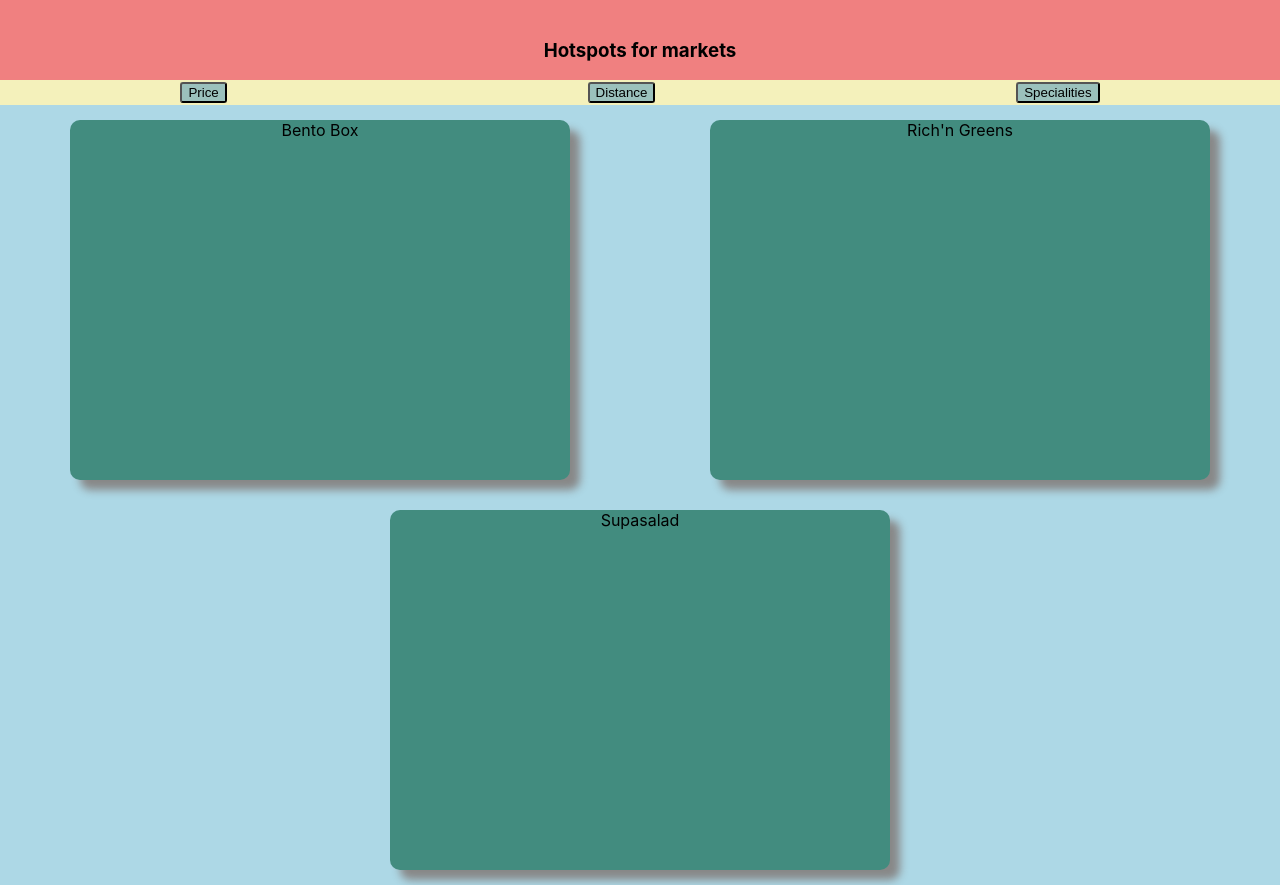
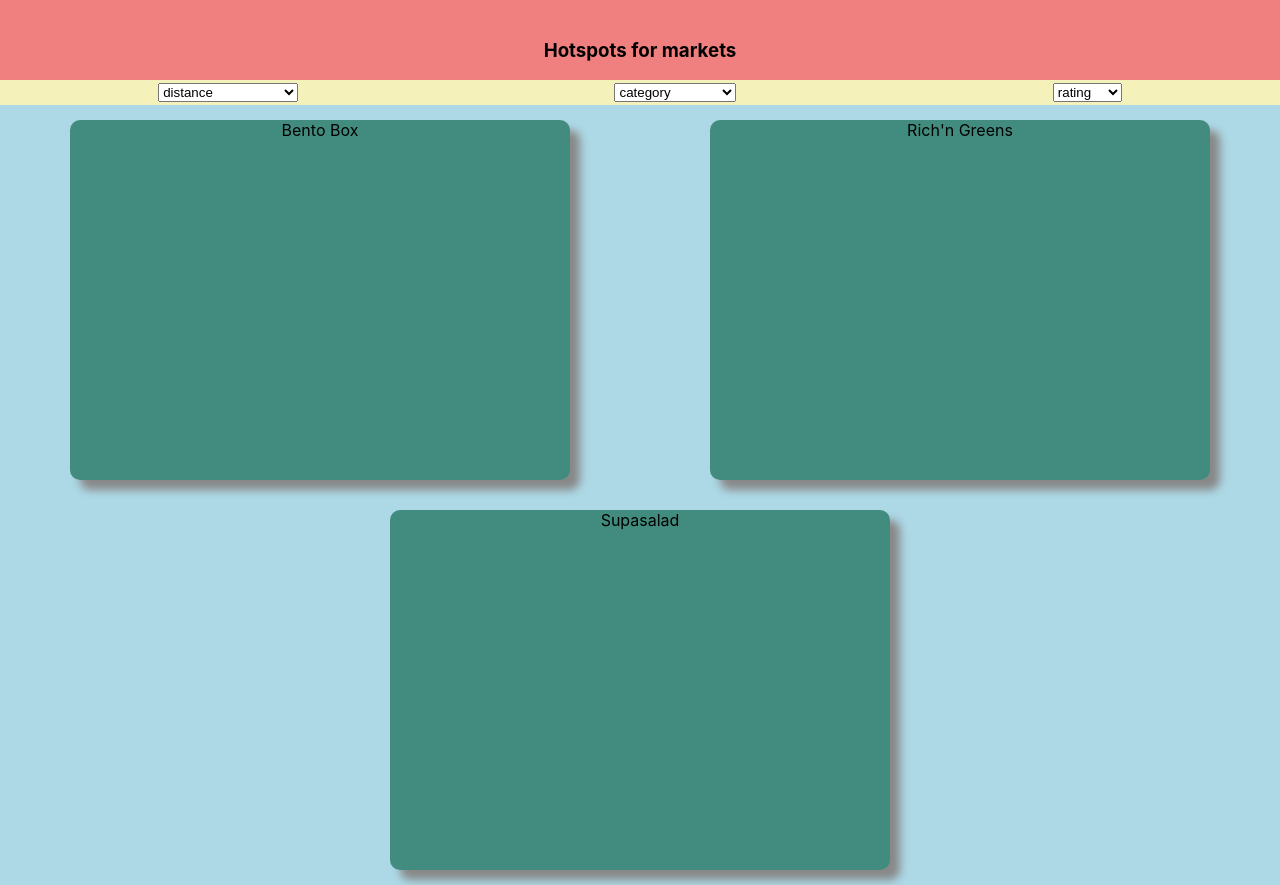
Before and after one commit to cristinamerisoiu/findingsmth, a React (Create React App) app: page / in a window 1280 px wide. Built offline with nearby package versions, Linux system fonts and the light colour scheme.

Commit message:
add filter array with options

```diff
--- /dev/null
+++ b/src/api/filter.js
@@ -0,0 +1,14 @@
+export const filter = [
+  {
+    name: "distance",
+    options: ["<2min", "<3min", "<10min"]
+  },
+  {
+    name: "category",
+    options: ["salads", "healthy", "bio"]
+  },
+  {
+    name: "rating",
+    options: ["****", "***", "**"]
+  }
+];
--- a/src/components/Filter.js
+++ b/src/components/Filter.js
@@ -1,6 +1,13 @@
 import React from "react";
-function Filter() {
-  return <section className="filter">Filter</section>;
+function Filter(props) {
+  return (
+    <select className="filter">
+      <option className="badges">{props.filter.name}</option>
+      <option className="badges">{props.filter.options}</option>
+      <option className="badges">{props.filter.options}</option>
+      <option className="badges">{props.filter.options}</option>
+    </select>
+  );
 }
 
 export default Filter;
--- a/src/components/FilterList.js
+++ b/src/components/FilterList.js
@@ -1,11 +1,13 @@
 import React from "react";
 import Filter from "./Filter";
+import { filter } from "../api/filter";
+
 function FilterList() {
   return (
     <div className="FilterList">
-      <button className="badges">Price</button>
-      <button className="badges">Distance</button>
-      <button className="badges">Specialities</button>
+      {filter.map(filter => {
+        return <Filter key={filter.name} filter={filter} />;
+      })}
     </div>
   );
 }
```
